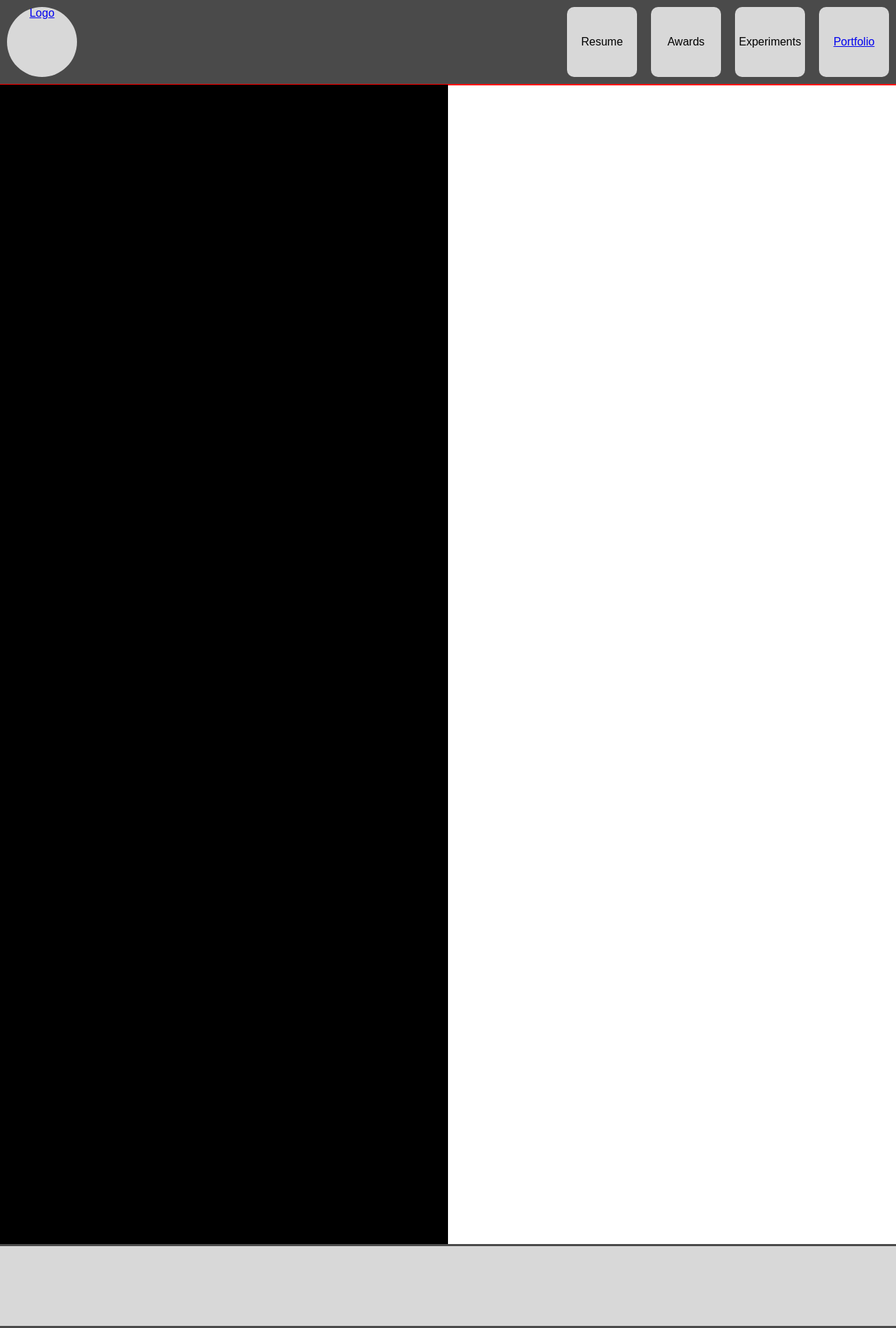
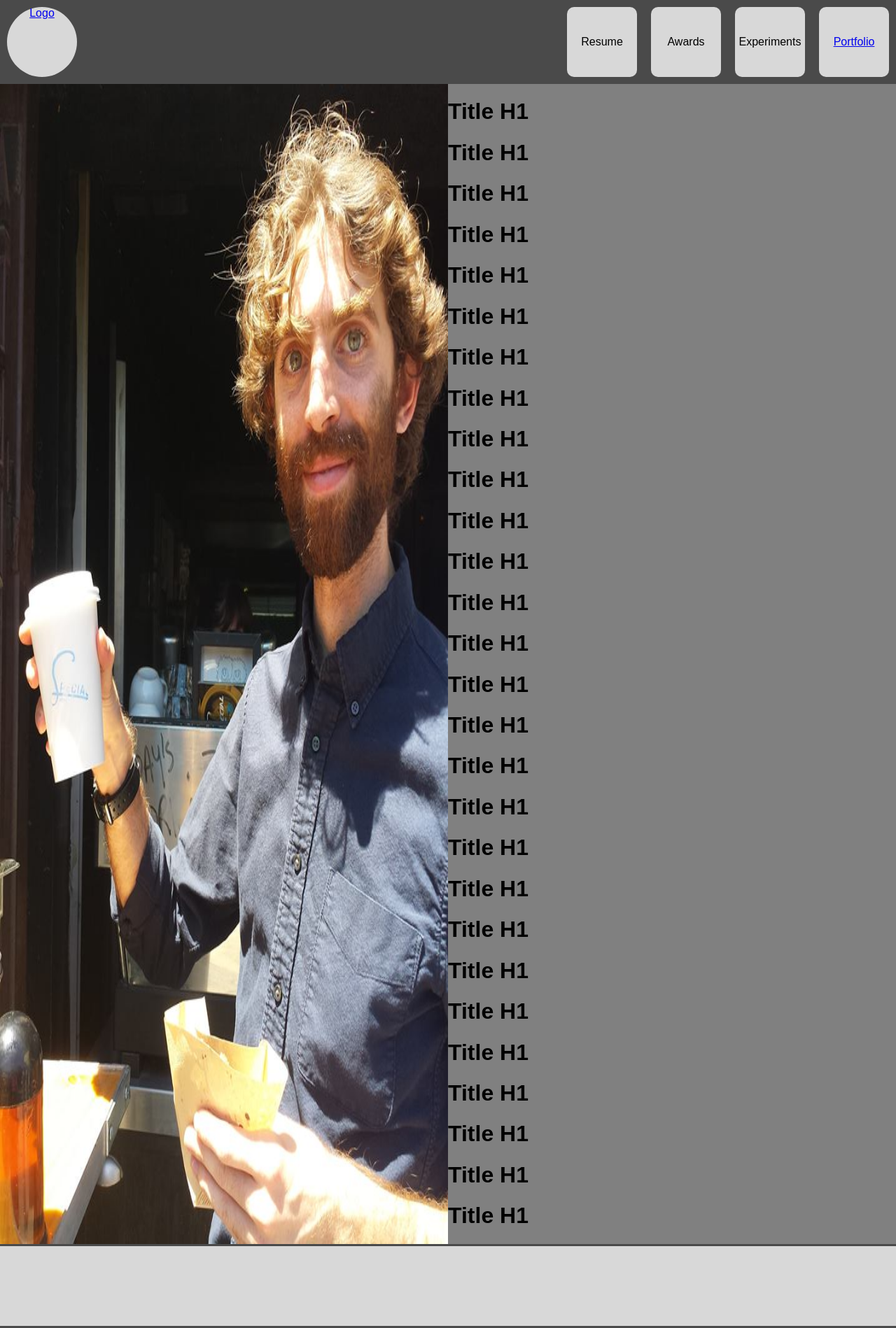
Before and after one commit to thewren/MyWebSite, a Python web app: template templates/home.html in a window 1280 px wide. Shown: the whole page at 70% size. Run offline with Jinja, Linux system fonts and the light colour scheme; the template is opened without the code that fills it: most values are stand-ins (such as "Sample title", 1, 10 or a date in 2020).

Commit message:
Home updates

```diff
--- a/static/css/style.css
+++ b/static/css/style.css
@@ -48,8 +48,6 @@ html {
 body {
 	margin: 0;
 	margin-top: 120px;
-	border: 1px solid red;
-	background-color: white;
 }
 
 
@@ -164,7 +162,7 @@ body {
 			position: absolute;
 			width: 100%;
 			top: 100%;
-			z-index: 1000;
+
 			background-color: #D8D8D8;
 			text-align: right;
 			border-bottom: 3px solid #4A4A4A;
@@ -188,12 +186,28 @@ body {
 		/* Home */
 
 		.home-portrait {
-			position: fixed;
-			left: 0;
+			display: inline-block;
 			width: 50%;
-			height: 100%;
+			height: 0px; /*Assigned via JS*/
+			text-align: center;
+			overflow: hidden;
 			background-color: black;
 		}
+
+		.home-portrait > img {
+			display: inline-block;
+			width: 100%;
+			height: 100%;
+		}
+
+		.home-description {
+			display: inline-block;
+			width: 50%;
+			height: 0px; /*Assigned via JS*/
+			overflow-y: scroll;
+			background-color: grey;
+		}
+
 
 
 		/* Portfolio */
@@ -234,7 +248,7 @@ body {
 		/* Footer */
 
 		#footer {
-				position: absolute;
+				position: fixed;
 				bottom: 0;
 				left: 0;
 				border-top: 3px solid #4A4A4A;
--- a/static/js/scripts.js
+++ b/static/js/scripts.js
@@ -4,12 +4,20 @@
 
 // Splash Screen
 
+var body = document.getElementsByTagName('body');
 var navBar = document.getElementById("nav-bar");
 var navButtons = document.getElementsByClassName("nav-button-container");
 var logo = document.getElementById("logo-container");
 var navBarSub = document.getElementsByClassName("nav-bar-sub");
 var navBarSubButtons = document.getElementsByClassName("nav-bar-sub-button");
-var detailOpen;
+var homePortrait = document.getElementsByClassName("home-portrait");
+var homeDescription = document.getElementsByClassName("home-description");
+
+
+// Set height of body
+//body[0].style.height = window.innerHeight - 240 + "px"; //240px = navBar Height + Footer Height
+homePortrait[0].style.height = window.innerHeight - 240 + "px";
+homeDescription[0].style.height = window.innerHeight - 240 + "px";
 
 function fadeOut(element) {
   //Wait for a CSS animation to complete, then remove an element from the document
--- a/templates/home.html
+++ b/templates/home.html
@@ -10,7 +10,37 @@
 	-->
 
 	<div class="home-portrait">
-
+		<image src="/static/images/home_portrait_1.jpg" />
+	</div><!--
+	--><div class="home-description">
+		<h1>Title H1</h1>
+		<h1>Title H1</h1>
+		<h1>Title H1</h1>
+		<h1>Title H1</h1>
+		<h1>Title H1</h1>
+		<h1>Title H1</h1>
+		<h1>Title H1</h1>
+		<h1>Title H1</h1>
+		<h1>Title H1</h1>
+		<h1>Title H1</h1>
+		<h1>Title H1</h1>
+		<h1>Title H1</h1>
+		<h1>Title H1</h1>
+		<h1>Title H1</h1>
+		<h1>Title H1</h1>
+		<h1>Title H1</h1>
+		<h1>Title H1</h1>
+		<h1>Title H1</h1>
+		<h1>Title H1</h1>
+		<h1>Title H1</h1>
+		<h1>Title H1</h1>
+		<h1>Title H1</h1>
+		<h1>Title H1</h1>
+		<h1>Title H1</h1>
+		<h1>Title H1</h1>
+		<h1>Title H1</h1>
+		<h1>Title H1</h1>
+		<h1>Title H1</h1>
 	</div>
 
 {% endblock %}
```
Also changed, not shown: static/images/home_portrait_1.jpg (added), static/images/home_portrait_2.jpg (added), static/images/image_of_me_8.jpg (added), 1 other file.
